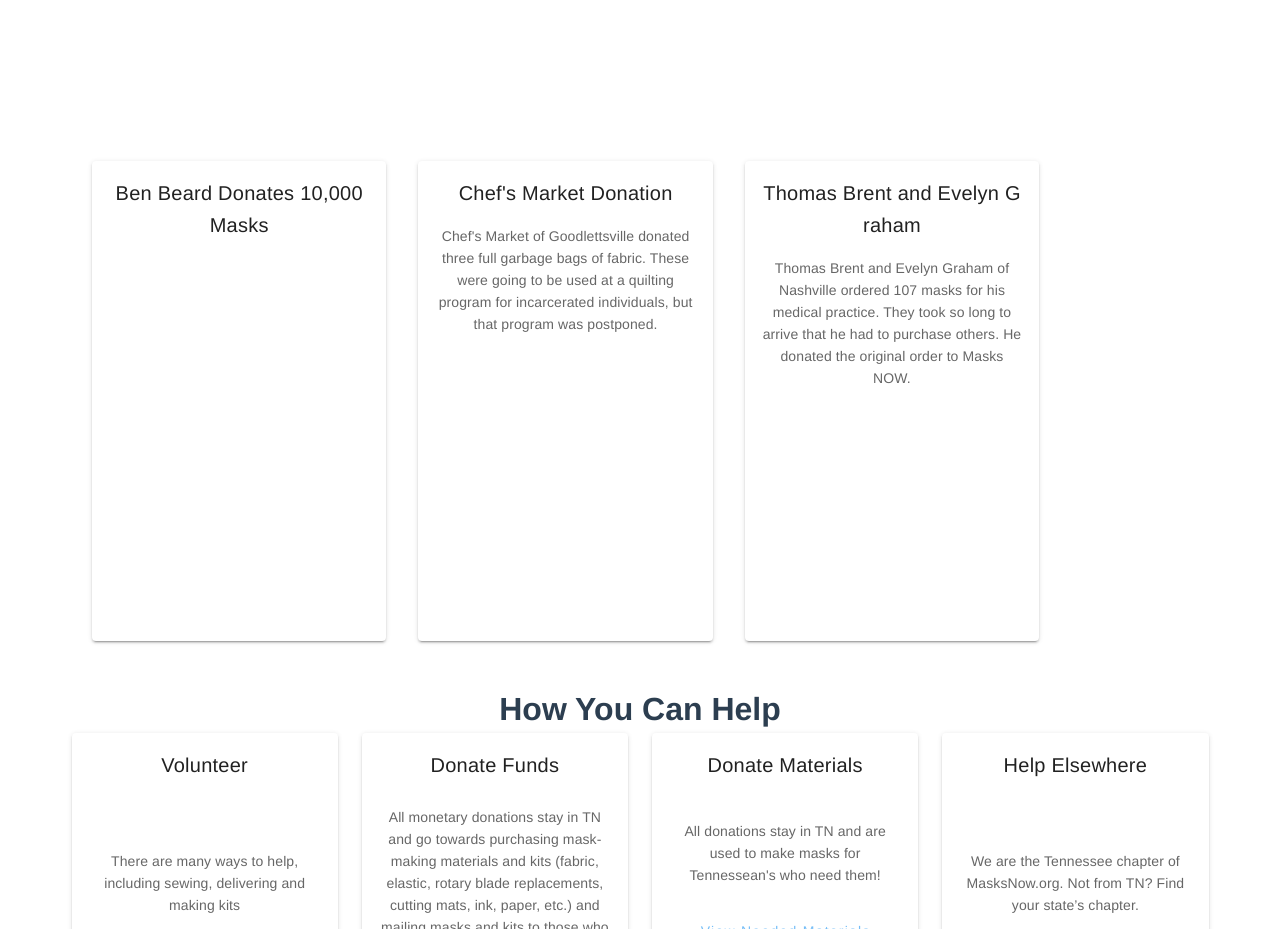
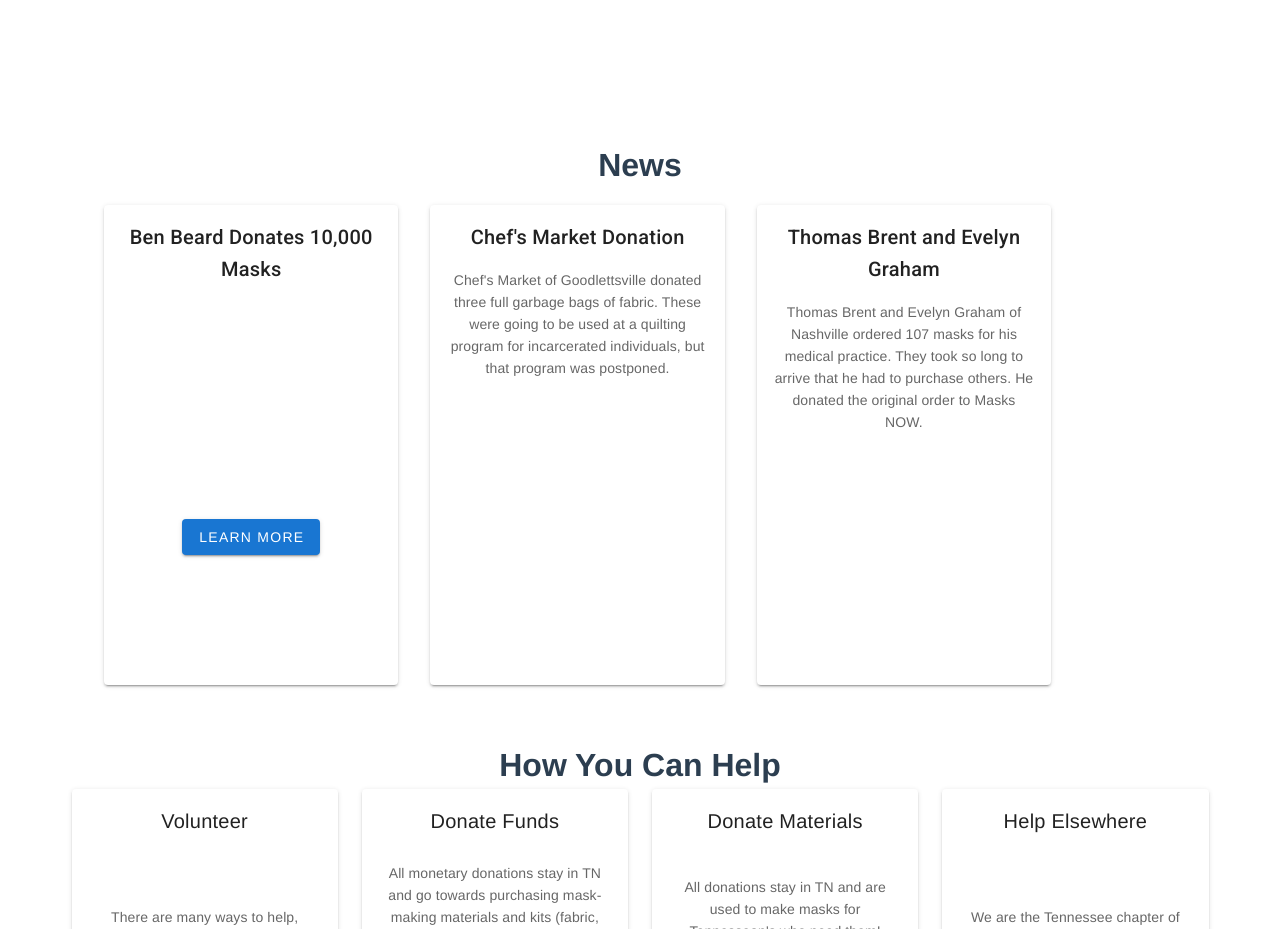
Before and after one commit to tannerb9/MasksNowTN-New, a Vue app: page / in a window 1280 px wide. Shown: the part 660-1589 px from the top of the page. Built offline with nearby package versions, Linux system fonts and the light colour scheme.

Commit message:
feat: added v-dialog(modal) if new articles have one

```diff
--- a/src/components/News.vue
+++ b/src/components/News.vue
@@ -1,63 +1,49 @@
-<!--
 <template>
-  <v-carousel v-model="model">
-    <v-carousel-item v-for="(piece, i) in newsPieces" :key="colors[i]">
-      <v-sheet :color="colors[i]" height="100%" tile>
-        <v-row class="fill-height" align="center" justify="center">
-          <div class="display-3">{{ newsPieces[i].title }}</div>
-          <v-img
-            v-if="newsPieces[i].image"
-            :src="newsPieces[i].image"
-            max-width="600"
-            height="70%"
-          >
-          </v-img>
-          <div class="display-3" v-if="newsPieces[i].textBody">
-            {{ newsPieces[i].textBody }}
-          </div>
-          <v-dialog v-model="dialog">
-            <template
-              v-slot:activator="{ on, attrs }"
-              v-if="newsPieces[i].action"
-            >
-              <v-btn color="primary" dark v-bind="attrs" v-on="on">
-                Learn More
-              </v-btn>
-            </template>
-            <v-card>
-              <v-card-title class="headline">
-                {{ newsPieces[i].title }}
-              </v-card-title>
-              <v-card-text>{{
-                newsPieces[i].modalTextBody
-              }}</v-card-text>
-            </v-card>
-          </v-dialog>
-        </v-row>
-      </v-sheet>
-    </v-carousel-item>
-  </v-carousel>
-</template>
--->
-
-<template>
-  <v-sheet class="mx-auto">
-    <v-slide-group v-model="model" class="pa-4" show-arrows>
+  <v-container>
+    <h1>News</h1>
+    <v-sheet>
+      <v-slide-group class="pa-4 pt-0" show-arrows>
         <v-slide-item v-for="news in newsPieces" :key="news.title">
           <v-card class="ma-4" width="23vw" height="60vh">
-          <v-card-title class="justify-center">{{
+            <v-card-title class="justify-center title">{{
               news.title
             }}</v-card-title>
             <v-img
               v-if="news.image"
               :src="news.image"
-            width="30%"
+              width="95%"
+              class="mx-auto"
             ></v-img>
-          <v-card-text>{{ news.textBody }}</v-card-text>
+            <v-card-text v-if="news.textBody">{{
+              news.textBody
+            }}</v-card-text>
+            <v-dialog max-width="50vw">
+              <template
+                v-slot:activator="{ on, attrs }"
+                v-if="news.action"
+              >
+                <v-btn
+                  color="primary"
+                  dark
+                  v-bind="attrs"
+                  v-on="on"
+                  class="mt-2"
+                >
+                  Learn More
+                </v-btn>
+              </template>
+              <v-card>
+                <v-card-title class="headline justify-center">
+                  {{ news.title }}
+                </v-card-title>
+                <v-card-text>{{ news.modalTextBody }}</v-card-text>
+              </v-card>
+            </v-dialog>
           </v-card>
         </v-slide-item>
       </v-slide-group>
     </v-sheet>
+  </v-container>
 </template>
 
 <script>
@@ -89,14 +75,13 @@ export default {
           action: null,
         },
       ],
-      colors: [
-        "primary",
-        "secondary",
-        "yellow darken-2",
-        "red",
-        "orange",
-      ],
     };
   },
 };
 </script>
+
+<style scoped>
+.title {
+  word-break: normal;
+}
+</style>
```
Lines whose indentation alone changed are shown as unchanged.
